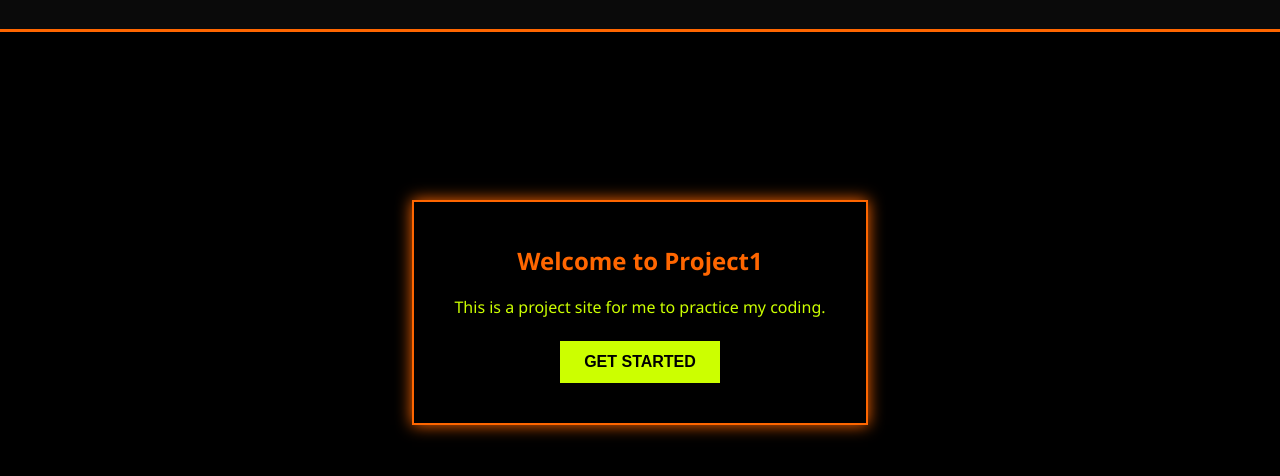
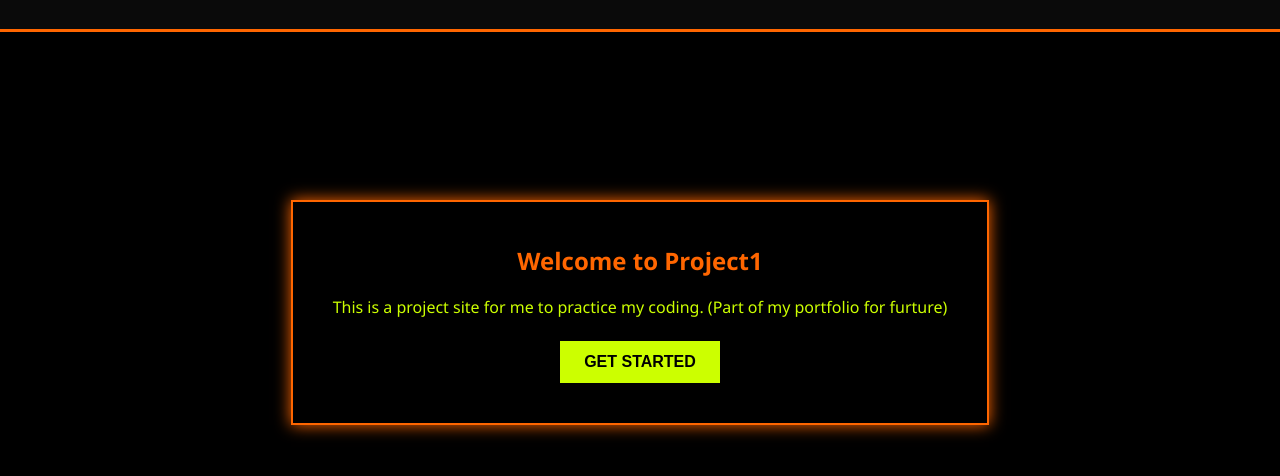
Before and after one commit to VIPH20/Project.No.1, a plain HTML site: page index.html in a window 1280 px wide. Shown: the part 166-642 px from the top of the page. Drawn offline with Linux system fonts and the light colour scheme.

Commit message:
Update index.html

```diff
--- a/index.html
+++ b/index.html
@@ -22,7 +22,7 @@
     <main>
         <section class="hero">
             <h2>Welcome to Project1</h2>
-            <p>This is a project site for me to practice my coding.</p>
+            <p>This is a project site for me to practice my coding. (Part of my portfolio for furture)</p>
             <button class="cta-button">Get Started</button>
         </section>
     </main>
```
